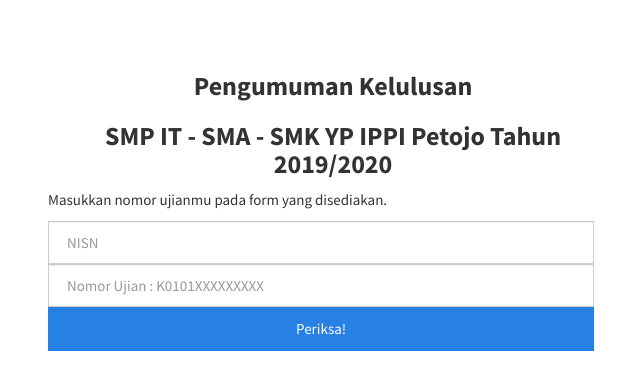
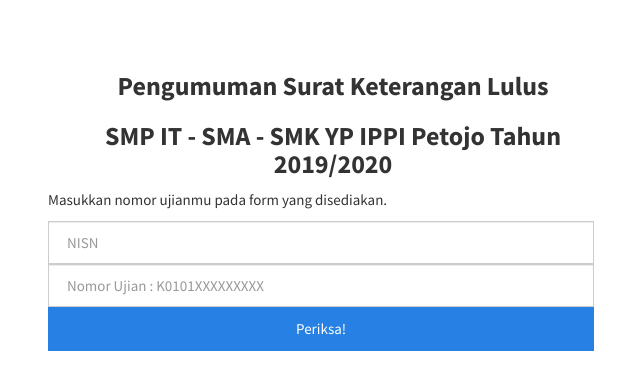
Before and after one commit to versimalik/lulus, a PHP site: page / in a window 1280 px wide. Shown: the part 51-420 px from the top of the page, without its empty margins (307-947 px from the left). Run offline with PHP 8.4, Linux system fonts and the light colour scheme; data comes from the database, SQL or seed files in the repository.

Commit message:
tambah kata dikit

```diff
--- a/index.php
+++ b/index.php
@@ -45,8 +45,10 @@
     </nav>
 
     <div class="container">
-        <!-- <h2 align="center">Pengumuman Kelulusan <?=$hsl['tahun'] ?></h2> -->
-        <h3 align="center" style="font-weight: bold;">Pengumuman Kelulusan </h3>
+        <!-- <h2 align="center">Pengumuman Kelulusan
+<?=$hsl['tahun'] ?></h2> -->
+        <h3 align="center" style="font-weight: bold;">Pengumuman Surat
+Keterangan Lulus </h3>
         <h3 align="center" style="font-weight: bold;">SMP IT - SMA - SMK YP IPPI Petojo Tahun 2019/2020</h3>
 		<!-- countdown -->
 
```
